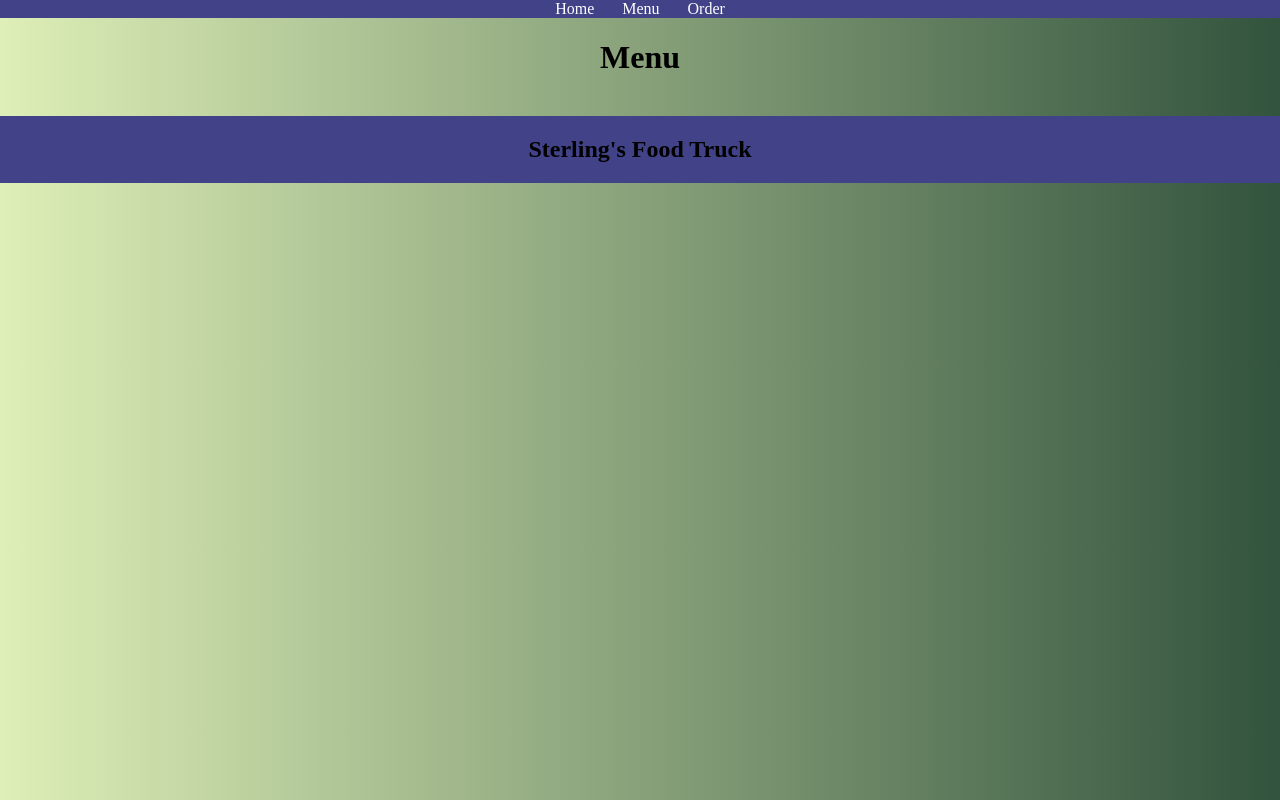
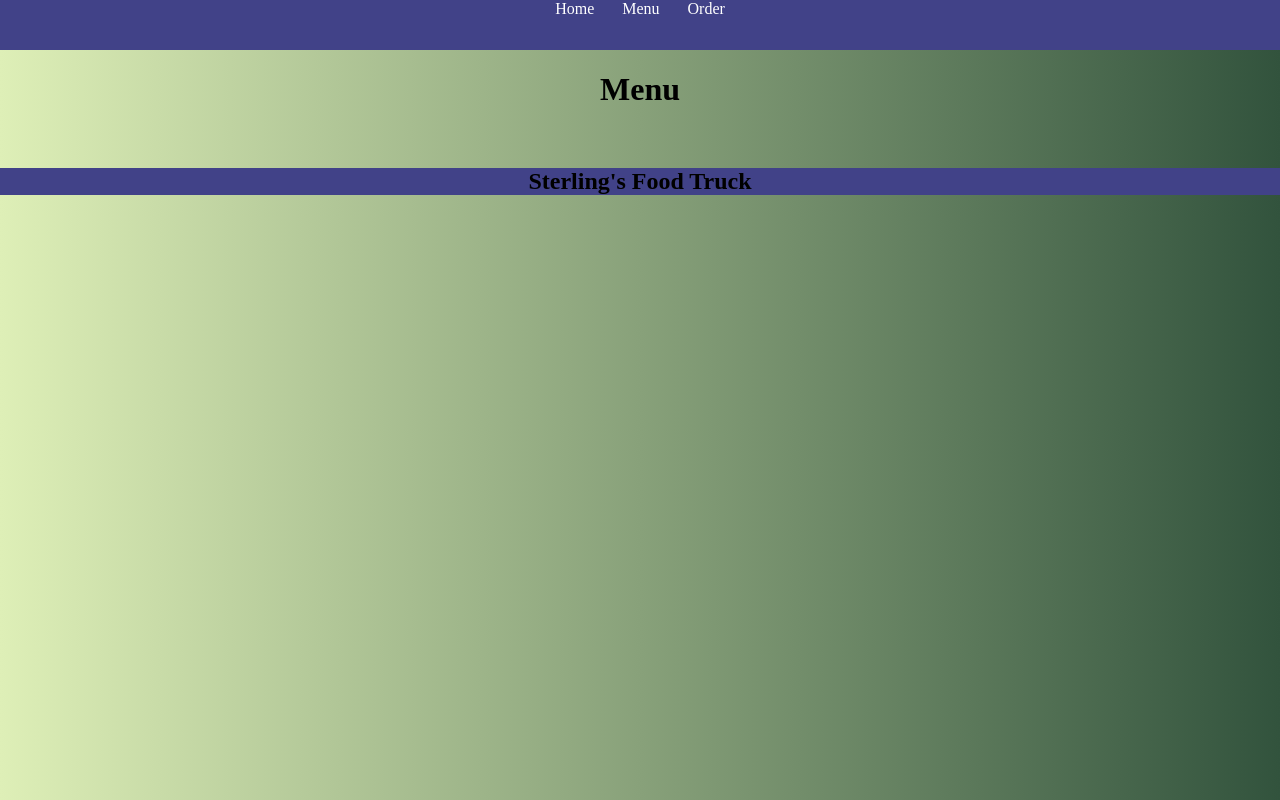
Before and after one commit to srbech/srbech.github.io, a plain HTML site: page menu.html in a window 1280 px wide. Drawn offline with Linux system fonts and the light colour scheme.

Commit message:
Header + footer

```diff
--- a/css/indexcss.css
+++ b/css/indexcss.css
@@ -5,6 +5,7 @@ header {
     background-color: #414288;
     justify-content: space-evenly;
     display:flex;
+    height: 50px;
 }
 
 nav a {
--- a/css/menucss.css
+++ b/css/menucss.css
@@ -5,6 +5,7 @@ header {
     background-color: #414288;
     justify-content: space-evenly;
     display:flex;
+    height: 50px;
 }
 
 nav a {
@@ -34,6 +35,6 @@ footer {
     background-color:#414288;
     width: 100%;
     padding: 0%;
-    display: flex;
+    position: flex;
     justify-content: space-evenly;
 }
--- a/css/orderformcss.css
+++ b/css/orderformcss.css
@@ -5,6 +5,7 @@ header {
     background-color: #414288;
     justify-content: space-evenly;
     display:flex;
+    height: 50px;
 }
 
 nav a {
@@ -34,6 +35,6 @@ footer {
     background-color:#414288;
     width: 100%;
     padding: 0%;
-    display: flex;
+    position: absolute;
     justify-content: space-evenly;
 }
```
